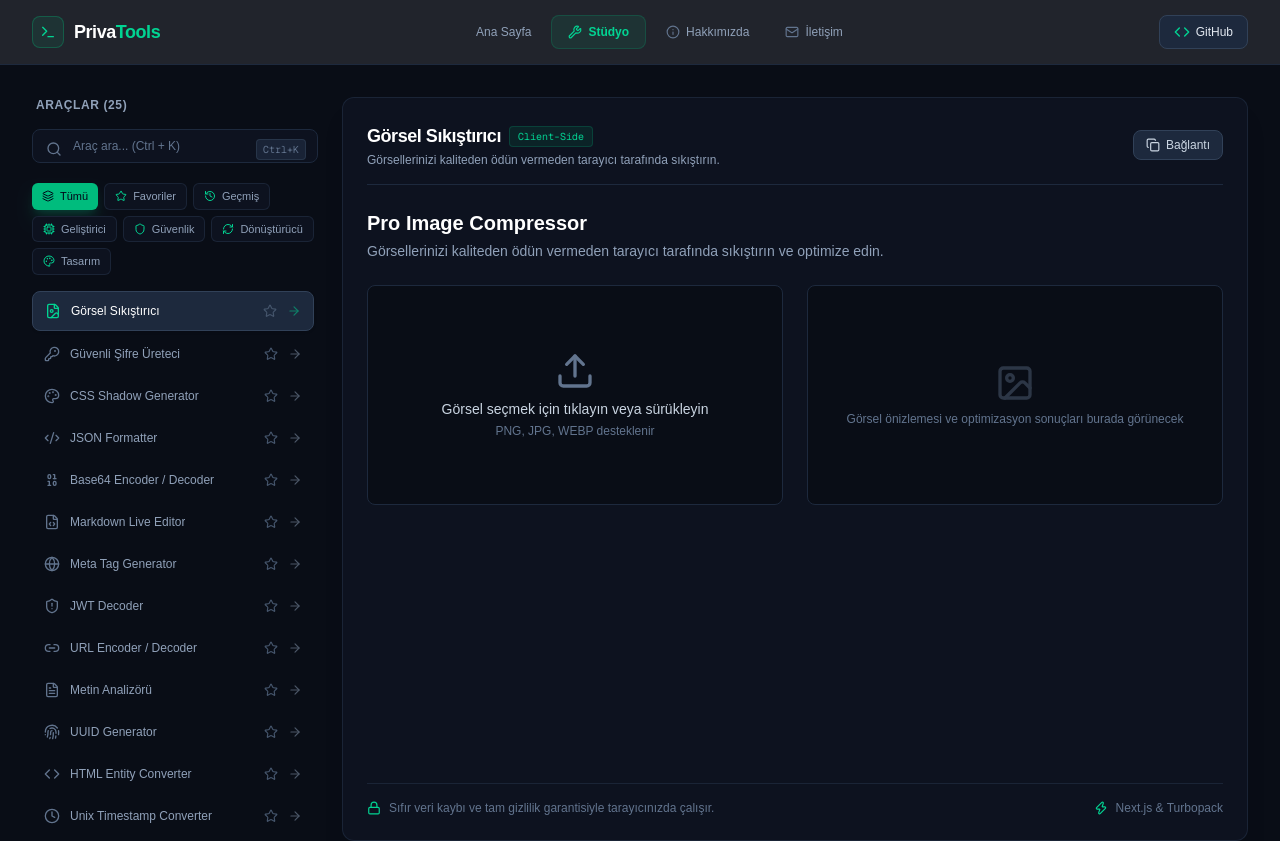
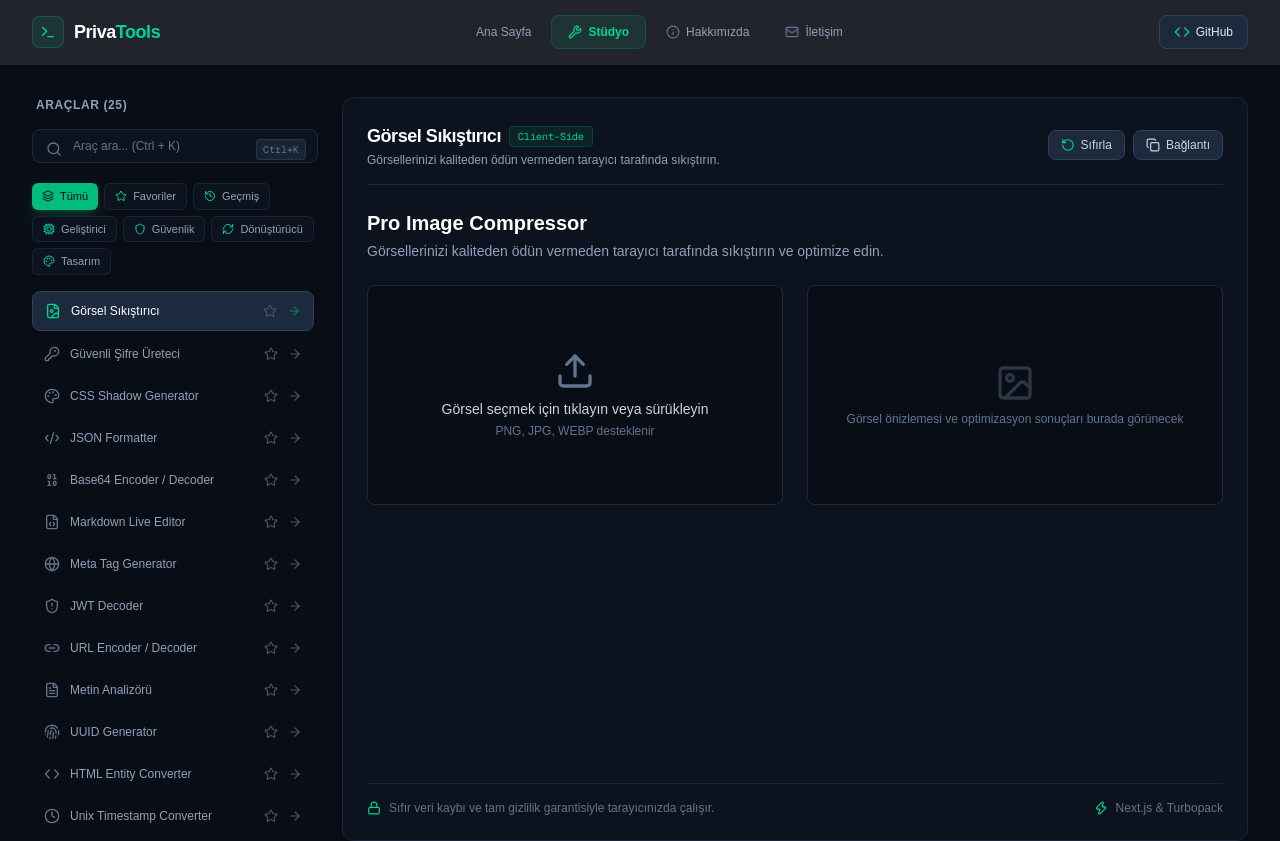
Before and after one commit to MuhammedEdev/privatools, a Next.js app: page /studio in a window 1280 px wide. Shown: the top 841 px of the page. Built offline with nearby package versions, Linux system fonts and the light colour scheme.

Commit message:
feat(studio): add global reset tool button and state re-mounting support

```diff
--- a/src/app/studio/page.tsx
+++ b/src/app/studio/page.tsx
@@ -6,7 +6,7 @@ import {
   FileImage, KeyRound, Palette, Code2, Binary, FileCode, Globe,
   ShieldAlert, Link2, FileText, Fingerprint, Code, Clock, Pipette,
   Regex, Hash, LayoutGrid, AlignLeft, QrCode, Ruler, Sparkles,
-  Braces, Keyboard, FileSpreadsheet, Link, ArrowRight, Search, Star, Layers, Shield, Cpu, RefreshCw, History, Check, Copy, Lock, Zap
+  Braces, Keyboard, FileSpreadsheet, Link, ArrowRight, Search, Star, Layers, Shield, Cpu, RefreshCw, History, Check, Copy, Lock, Zap, RotateCcw
 } from "lucide-react";
 
 import ImageCompressor from "@/components/tools/ImageCompressor";
@@ -42,6 +42,7 @@ export default function StudioPage() {
   const [favorites, setFavorites] = useState<string[]>([]);
   const [recentTools, setRecentTools] = useState<string[]>([]);
   const [copied, setCopied] = useState(false);
+  const [resetKey, setResetKey] = useState(0);
 
   const searchInputRef = useRef<HTMLInputElement>(null);
 
@@ -71,9 +72,14 @@ export default function StudioPage() {
 
   const handleSelectTool = (id: string) => {
     setActiveTab(id);
+    setResetKey(prev => prev + 1); // Araç değiştiğinde state'i sıfırla
     const updatedRecents = [id, ...recentTools.filter(item => item !== id)].slice(0, 5);
     setRecentTools(updatedRecents);
     localStorage.setItem("privatools_recents", JSON.stringify(updatedRecents));
+  };
+
+  const handleResetTool = () => {
+    setResetKey(prev => prev + 1);
   };
 
   const toggleFavorite = (id: string, e: React.MouseEvent) => {
@@ -223,14 +229,14 @@ export default function StudioPage() {
               );
             })}
 
-            {/* Şık ve Zengin Boş Durum (Empty State) Tasarımı */}
+            {/* Boş Durum (Empty State) Tasarımı */}
             {filteredTools.length === 0 && (
               <div className="py-12 px-4 text-center space-y-3 bg-[#0D121F]/60 border border-slate-800/80 rounded-xl">
                 <div className="w-10 h-10 rounded-full bg-emerald-500/10 text-emerald-400 flex items-center justify-center mx-auto text-base">
                   🔍
                 </div>
                 <div className="space-y-1">
-                  <h4 className="text-white font-semibold text-xs">Araç Bulunamadı</h4>
+                  <h4 className="text-white font-semibold text-xs">Araç Bulunamadı</h4>
                   <p className="text-[11px] text-slate-400 leading-relaxed">Aradığınız kriterlere uygun sonuç bulunamadı.</p>
                 </div>
               </div>
@@ -255,6 +261,16 @@ export default function StudioPage() {
               </div>
 
               <div className="flex items-center gap-2">
+                {/* Sıfırla Butonu */}
+                <button
+                  onClick={handleResetTool}
+                  className="bg-slate-800 hover:bg-slate-700 text-slate-300 px-3 py-1.5 rounded-lg text-xs font-medium transition flex items-center gap-1.5 border border-slate-700"
+                  title="Aracı sıfırla"
+                >
+                  <RotateCcw className="w-3.5 h-3.5 text-emerald-400" />
+                  <span>Sıfırla</span>
+                </button>
+
                 <button
                   onClick={handleCopyToolInfo}
                   className="bg-slate-800 hover:bg-slate-700 text-slate-300 px-3 py-1.5 rounded-lg text-xs font-medium transition flex items-center gap-1.5 border border-slate-700"
@@ -266,9 +282,9 @@ export default function StudioPage() {
               </div>
             </div>
 
-            {/* Aktif Araç Bileşeni */}
+            {/* Aktif Araç Bileşeni (key prop ile sıfırlama destekli) */}
             <div>
-              <ActiveComponent />
+              <ActiveComponent key={resetKey} />
             </div>
           </div>
 
```
